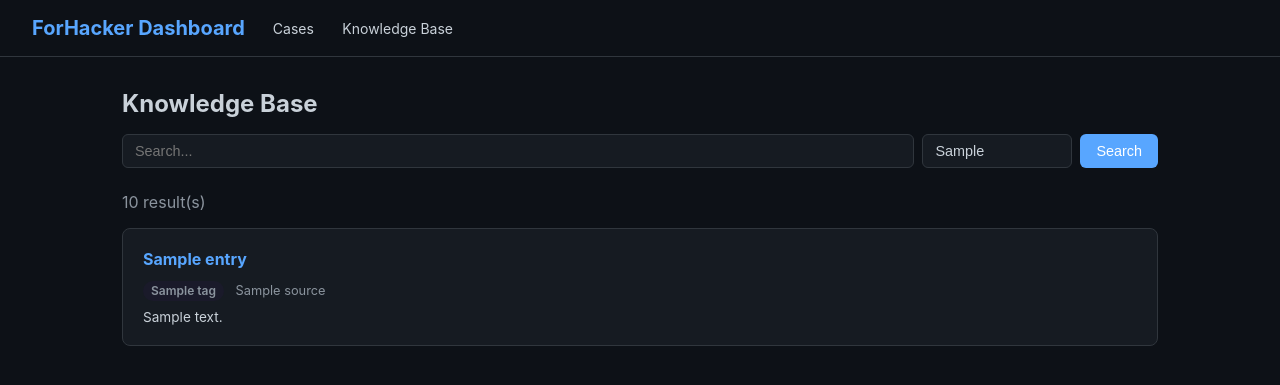
After one commit to HJSSSRX/core, a FastAPI app: template forhacker/cli/web/templates/kb.html in a window 1280 px wide. The commit adds this page. Shown: the top 385 px of the page. Run offline with FastAPI, Linux system fonts and the light colour scheme; the template is opened without the code that fills it: most values are stand-ins (such as "Sample title", 1, 10 or a date in 2020).

Commit message:
feat: Pipeline auto-ingests findings into KB + Dashboard KB browser
- Pipeline accepts optional KBStore and auto-saves findings as KB entries
- Web Dashboard: /kb page with search and tag filter
- Web Dashboard: /kb/<id> detail page for individual entries
- Nav header links to Cases and Knowledge Base

Co-Authored-By: Claude Opus 4.7 <noreply@anthropic.com>

```diff
--- a/forhacker/cli/web/app.py
+++ b/forhacker/cli/web/app.py
@@ -1,14 +1,17 @@
 from pathlib import Path
 
 import yaml
-from fastapi import FastAPI, Request
+from fastapi import FastAPI, Query, Request
 from fastapi.responses import HTMLResponse
 from fastapi.templating import Jinja2Templates
+
+from forhacker.kb.store import KBStore
 
 app = FastAPI(title="ForHacker Dashboard", docs_url=None, redoc_url=None)
 templates = Jinja2Templates(directory=Path(__file__).parent / "templates")
 
 SHARED_DIR = Path("shared")
+KB_DIR = SHARED_DIR / "kb"
 
 
 def _list_cases() -> list[str]:
@@ -58,3 +61,28 @@ async def case_overview(request: Request, case_id: str):
         "findings": findings,
         "findings_count": len(findings),
     })
+
+
+@app.get("/kb", response_class=HTMLResponse)
+async def kb_index(request: Request, q: str = Query(default=""), tag: str = Query(default="")):
+    store = KBStore(KB_DIR)
+    entries = store.search(keyword=q, tags=[tag] if tag else None)
+    return templates.TemplateResponse(request, "kb.html", {
+        "request": request,
+        "entries": entries,
+        "query": q,
+        "tag_filter": tag,
+        "total": len(entries),
+    })
+
+
+@app.get("/kb/{entry_id}", response_class=HTMLResponse)
+async def kb_entry(request: Request, entry_id: str):
+    store = KBStore(KB_DIR)
+    entry = store.get(entry_id)
+    if entry is None:
+        return HTMLResponse("<h1>Not Found</h1>", status_code=404)
+    return templates.TemplateResponse(request, "kb_detail.html", {
+        "request": request,
+        "entry": entry,
+    })
--- a/forhacker/cli/web/templates/base.html
+++ b/forhacker/cli/web/templates/base.html
@@ -39,6 +39,7 @@
         <h1>ForHacker Dashboard</h1>
         <nav>
             <a href="/">Cases</a>
+            <a href="/kb">Knowledge Base</a>
         </nav>
     </div>
     <div class="container">
--- /dev/null
+++ b/forhacker/cli/web/templates/kb.html
@@ -0,0 +1,29 @@
+{% extends "base.html" %}
+{% block content %}
+<h2 style="margin-bottom:1rem">Knowledge Base</h2>
+
+<form style="display:flex;gap:0.5rem;margin-bottom:1.5rem">
+    <input type="text" name="q" value="{{ query }}" placeholder="Search..."
+           style="flex:1;background:var(--card);border:1px solid var(--border);color:var(--text);padding:0.5rem 0.75rem;border-radius:6px;font-size:0.9rem">
+    <input type="text" name="tag" value="{{ tag_filter }}" placeholder="Tag..."
+           style="width:150px;background:var(--card);border:1px solid var(--border);color:var(--text);padding:0.5rem 0.75rem;border-radius:6px;font-size:0.9rem">
+    <button type="submit" style="background:var(--accent);color:#fff;border:none;padding:0.5rem 1rem;border-radius:6px;cursor:pointer;font-size:0.9rem">Search</button>
+</form>
+
+{% if query or tag_filter %}<p style="color:#8b949e;margin-bottom:1rem">{{ total }} result(s)</p>{% endif %}
+
+{% if entries %}
+{% for e in entries %}
+<div class="card">
+    <h2><a href="/kb/{{ e.id }}" style="color:var(--accent);text-decoration:none">{{ e.title }}</a></h2>
+    <div style="font-size:0.8rem;color:#8b949e;margin:0.25rem 0">
+        {% for t in e.tags %}<span class="badge pending">{{ t }}</span>{% endfor %}
+        <span style="margin-left:0.5rem">{{ e.source }}</span>
+    </div>
+    <p style="font-size:0.85rem;margin-top:0.5rem">{{ e.content[:200] }}{% if e.content|length > 200 %}...{% endif %}</p>
+</div>
+{% endfor %}
+{% else %}
+<div class="empty">No entries. Run <code>forhacker kb add</code> or run a pipeline to auto-ingest findings.</div>
+{% endif %}
+{% endblock %}
```
Also changed, not shown: forhacker/cli/web/templates/kb_detail.html (added, +17 -0 lines), forhacker/task/pipeline.py (+19 -1 lines).
